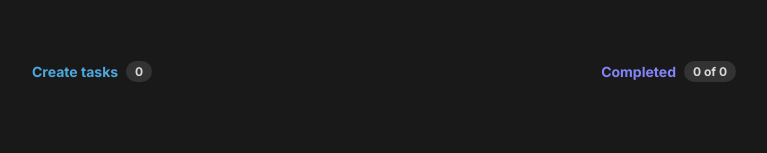
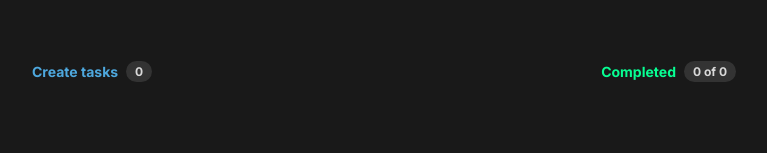
Before and after one commit to luigilesca/todo-app-react-2022, a React (Vite) app: page / in a window 1280 px wide. Shown: the part 229-382 px from the top of the page, without its empty margins (256-1023 px from the left). Built offline with nearby package versions, Linux system fonts and the light colour scheme.

Commit message:
edit color completed

```diff
--- a/src/components/Tasks/Tasks.module.css
+++ b/src/components/Tasks/Tasks.module.css
@@ -28,7 +28,7 @@
 }
 
 .textPurple {
-  color: #8284fa !important;
+  color: #07ff93 !important;
 }
 
 .header span {
```
